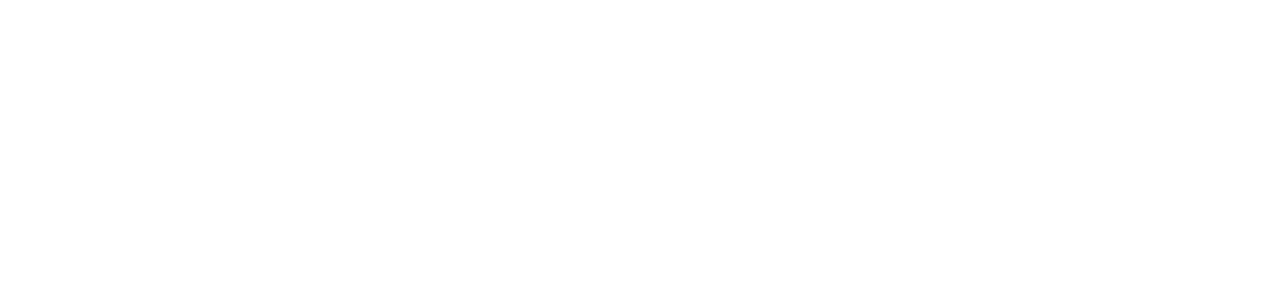
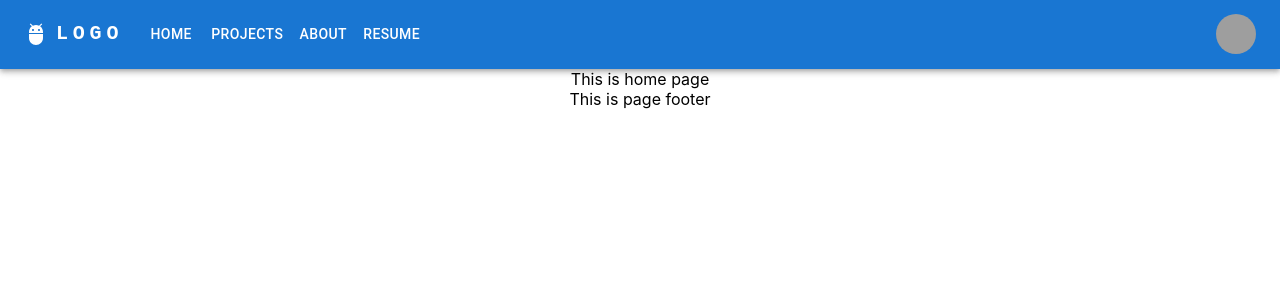
Before and after one commit to 46ra20/Portfolio-Website, a React (Create React App) app: page / in a window 1280 px wide. Shown: the top 300 px of the page. Built offline with nearby package versions, Linux system fonts and the light colour scheme; grey boxes are pictures that could not be loaded.

Commit message:
added nav bar

```diff
--- a/package.json
+++ b/package.json
@@ -5,6 +5,8 @@
   "dependencies": {
     "@emotion/react": "^11.10.5",
     "@emotion/styled": "^11.10.5",
+    "@fontsource/roboto": "^4.5.8",
+    "@mui/icons-material": "^5.10.16",
     "@mui/material": "^5.10.17",
     "@testing-library/jest-dom": "^5.16.5",
     "@testing-library/react": "^13.4.0",
--- /dev/null
+++ b/src/Pages/Home/Home/Home.js
@@ -0,0 +1,11 @@
+import React from 'react';
+
+const Home = () => {
+    return (
+        <div>
+            This is home page
+        </div>
+    );
+};
+
+export default Home;
--- /dev/null
+++ b/src/Pages/LayOut/LayOut.js
@@ -0,0 +1,16 @@
+import React from "react";
+import { Outlet } from "react-router-dom";
+import MenuBar from "../Shared/MenuBar/MenuBar";
+import PageFooter from "../Shared/PageFooter/PageFooter";
+
+const LayOut = () => {
+  return (
+    <div>
+      <MenuBar />
+      <Outlet />
+      <PageFooter/>
+    </div>
+  );
+};
+
+export default LayOut;
--- /dev/null
+++ b/src/Pages/Shared/MenuBar/MenuBar.js
@@ -0,0 +1,132 @@
+import * as React from 'react';
+import AppBar from '@mui/material/AppBar';
+import Box from '@mui/material/Box';
+import Toolbar from '@mui/material/Toolbar';
+import IconButton from '@mui/material/IconButton';
+import Typography from '@mui/material/Typography';
+import Menu from '@mui/material/Menu';
+import MenuIcon from '@mui/icons-material/Menu';
+import Container from '@mui/material/Container';
+import Avatar from '@mui/material/Avatar';
+import Button from '@mui/material/Button';
+import Tooltip from '@mui/material/Tooltip';
+import MenuItem from '@mui/material/MenuItem';
+import AdbIcon from '@mui/icons-material/Adb';
+
+const pages = ['Home', 'Projects', 'About','Resume'];
+
+function MenuBar() {
+  const [anchorElNav, setAnchorElNav] = React.useState(null);
+
+  const handleOpenNavMenu = (event) => {
+    setAnchorElNav(event.currentTarget);
+  };
+
+  const handleCloseNavMenu = () => {
+    setAnchorElNav(null);
+  };
+
+
+  return (
+    <AppBar position="static">
+      <Container maxWidth="xl">
+        <Toolbar disableGutters>
+          <AdbIcon sx={{ display: { xs: 'none', md: 'flex' }, mr: 1 }} />
+          <Typography
+            variant="h6"
+            noWrap
+            component="a"
+            href="/"
+            sx={{
+              mr: 2,
+              display: { xs: 'none', md: 'flex' },
+              fontFamily: 'monospace',
+              fontWeight: 700,
+              letterSpacing: '.3rem',
+              color: 'inherit',
+              textDecoration: 'none',
+            }}
+          >
+            LOGO
+          </Typography>
+
+          <Box sx={{ flexGrow: 1, display: { xs: 'flex', md: 'none' } }}>
+            <IconButton
+              size="large"
+              aria-label="account of current user"
+              aria-controls="menu-appbar"
+              aria-haspopup="true"
+              onClick={handleOpenNavMenu}
+              color="inherit"
+            >
+              <MenuIcon />
+            </IconButton>
+            <Menu
+              id="menu-appbar"
+              anchorEl={anchorElNav}
+              anchorOrigin={{
+                vertical: 'bottom',
+                horizontal: 'left',
+              }}
+              keepMounted
+              transformOrigin={{
+                vertical: 'top',
+                horizontal: 'left',
+              }}
+              open={Boolean(anchorElNav)}
+              onClose={handleCloseNavMenu}
+              sx={{
+                display: { xs: 'block', md: 'none' },
+              }}
+            >
+              {pages.map((page) => (
+                <MenuItem key={page} onClick={handleCloseNavMenu}>
+                  <Typography textAlign="center">{page}</Typography>
+                </MenuItem>
+              ))}
+            </Menu>
+          </Box>
+          <AdbIcon sx={{ display: { xs: 'flex', md: 'none' }, mr: 1 }} />
+          <Typography
+            variant="h5"
+            noWrap
+            component="a"
+            href=""
+            sx={{
+              mr: 2,
+              display: { xs: 'flex', md: 'none' },
+              flexGrow: 1,
+              fontFamily: 'monospace',
+              fontWeight: 700,
+              letterSpacing: '.3rem',
+              color: 'inherit',
+              textDecoration: 'none',
+            }}
+          >
+            LOGO
+          </Typography>
+          <Box sx={{ flexGrow: 1, display: { xs: 'none', md: 'flex' } }}>
+            {pages.map((page) => (
+              <Button
+                key={page}
+                onClick={handleCloseNavMenu}
+                sx={{ my: 2, color: 'white', display: 'block' }}
+              >
+                {page}
+              </Button>
+            ))}
+          </Box>
+
+          <Box sx={{ flexGrow: 0 }}>
+            <Tooltip title="Open settings">
+              <IconButton  sx={{ p: 0 }}>
+                <Avatar alt="Remy Sharp" src="/static/images/avatar/2.jpg" />
+              </IconButton>
+            </Tooltip>
+          </Box>
+        </Toolbar>
+      </Container>
+    </AppBar>
+  );
+}
+export default MenuBar;
--- /dev/null
+++ b/src/Pages/Shared/PageFooter/PageFooter.js
@@ -0,0 +1,11 @@
+import React from 'react';
+
+const PageFooter = () => {
+    return (
+        <div>
+            This is page footer
+        </div>
+    );
+};
+
+export default PageFooter;
```
Also changed, not shown: src/App.js (+18 -1 lines), src/Pages/Home/Banner/Banner.js (added, +11 -0 lines), 2 other files (tests, documents, lock files or other folders).
